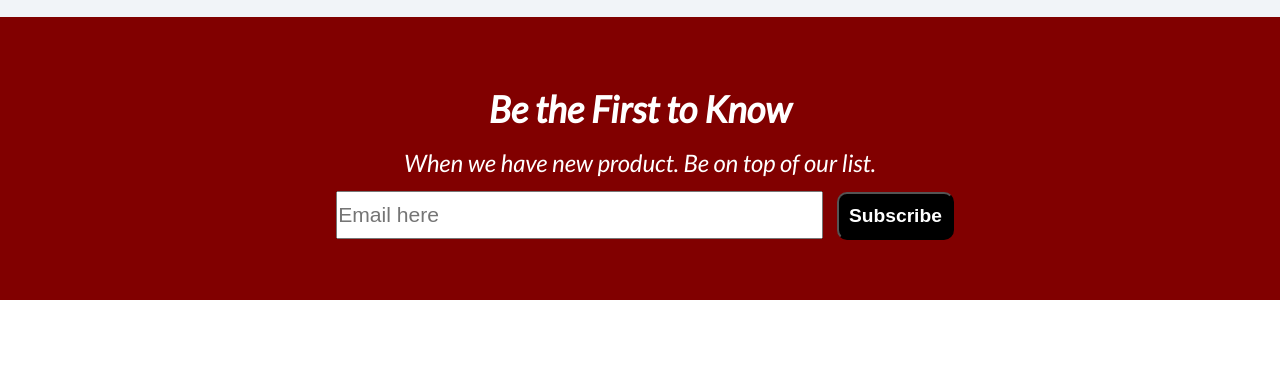
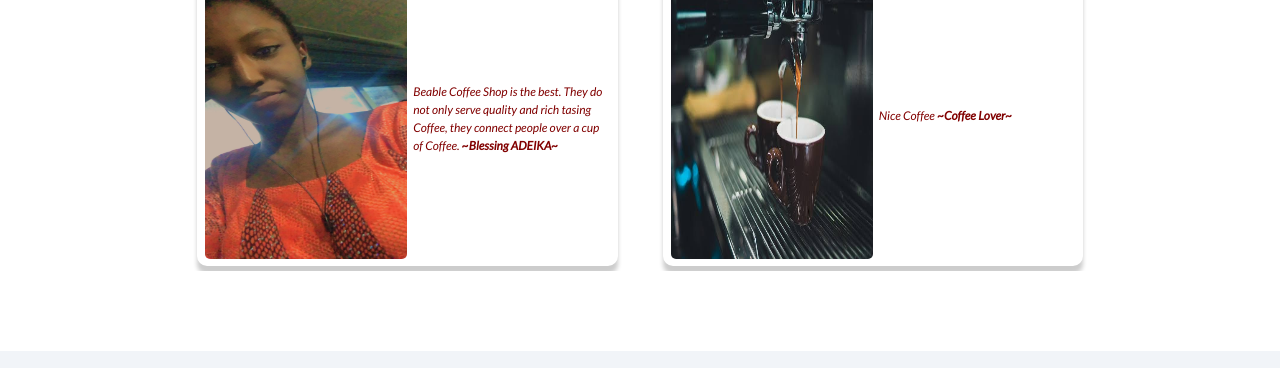
Before and after one commit to blessadeik/Beable-Coffe-Shop, a plain HTML site: page coffee.html in a window 1280 px wide. Shown: the part 2843-3211 px from the top of the page. Before the commit the page ends 3143 px from the top, so only its background shows below. Drawn offline with Linux system fonts and the light colour scheme.

Commit message:
testimonies

```diff
--- a/coffee.html
+++ b/coffee.html
@@ -169,14 +169,19 @@
             </div>
 
             <div class="card2 grid6" >
-                <div class="img-card">
-                    <img src="img/beable2.jpg" alt="" >
-                </div>
-                <p>Beable Coffee Shop is the best. They do not only serve quality and rich tasing Coffee, they connect people over a cup of Coffee.
-                    <b>~Blessing ADEIKA~</b>
+            <div class="img-card">
+                <img src="img/beable2.jpg" alt="" >
+            </div>
+            <p>Beable Coffee Shop is the best. They do not only serve quality and rich tasing Coffee, they connect people over a cup of Coffee.
+                <b>~Blessing ADEIKA~</b>
+            </p>
+            </div>
+            <div class="card2 grid6">
+                <img src="img/brewcoffee1.jpeg" alt="">
+                <p>Nice Coffee
+                <b>~Coffee Lover~</b>
                 </p>
             </div>
-
         </div>
 </section>
 
--- a/style.css
+++ b/style.css
@@ -439,9 +439,10 @@ select:focus{
 }
 
 /* Testmonies */
-/* .testimonies{
-
-} */
+.testimonies{
+    margin: auto;
+    padding-bottom:10vh;
+}
 .testimonies .card{
     overflow:hidden;
     align-self: center;
@@ -456,9 +457,10 @@ select:focus{
     padding-left: 6px;
 }
 .testimonies .grid5{
+    width:70%;
     display: grid;
     gap:35px;
-    grid-template-columns: repeat(3, 1fr);
+    grid-template-columns: repeat(2, 1fr);
 }
 
 .testimonies .grid6{
```
